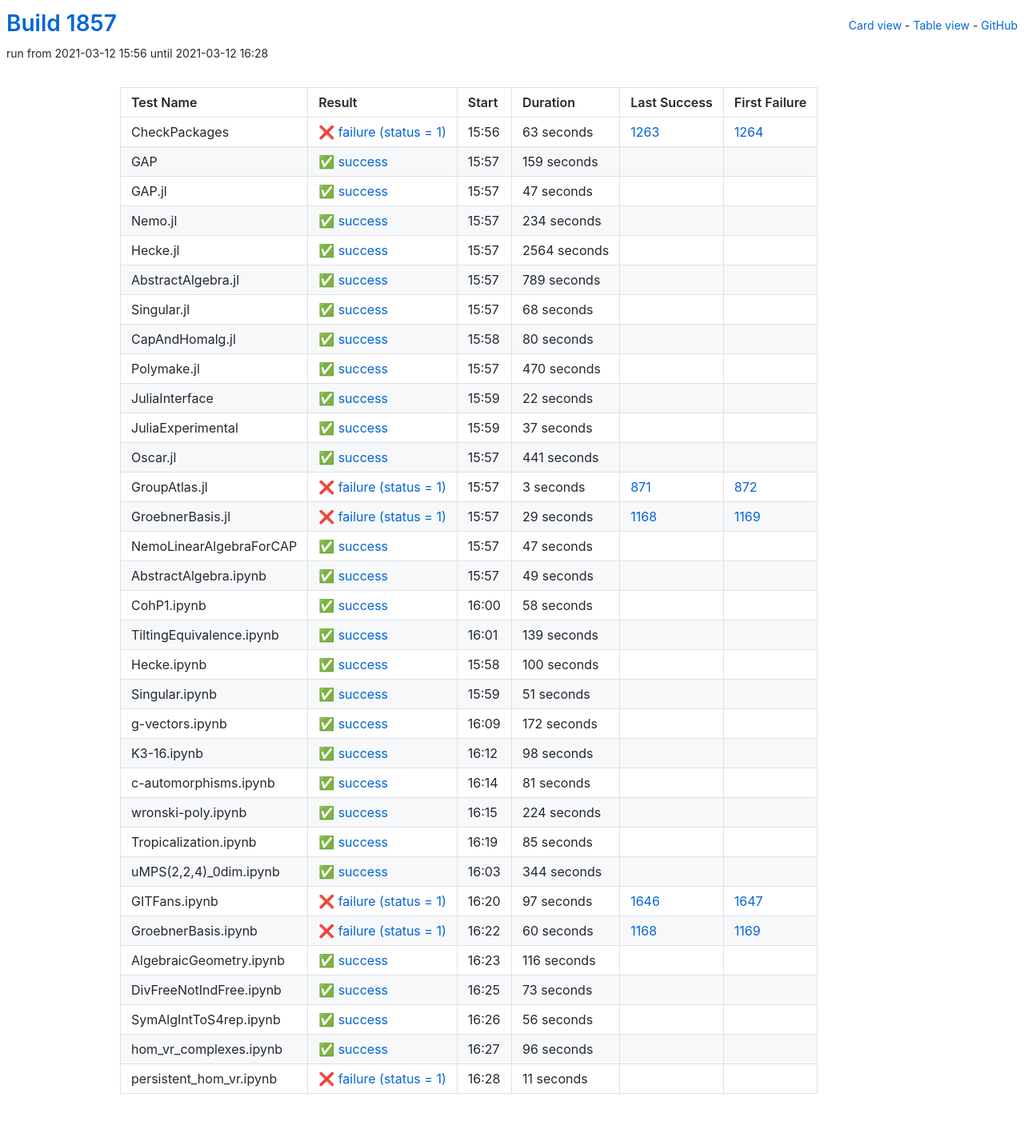
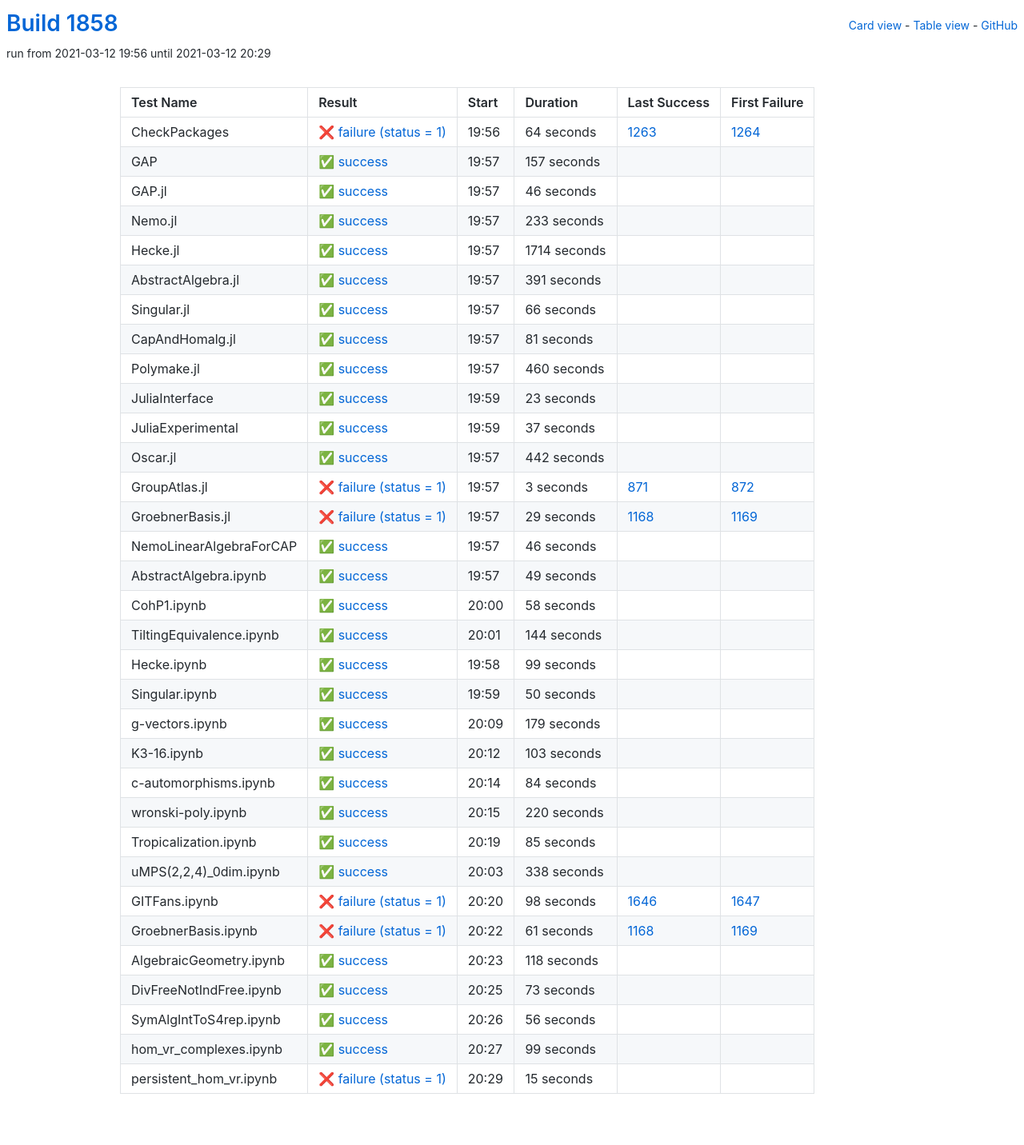
Before and after one commit to oscar-system/oscar-ci-status-stable, a Jekyll site: the page built from table.html, in a window 1280 px wide. Shown: the whole page at 80% size. Built offline with Jekyll 4.4.1, drawn with Linux system fonts in a browser that asks for light colours.

Commit message:
Build #1858

```diff
--- a/_data/ci.yml
+++ b/_data/ci.yml
@@ -1,6 +1,6 @@
 ---
-build: 1857
-build_url: https://oscarci.mathematik.uni-kl.de/job/oscar-stable/1857/
+build: 1858
+build_url: https://oscarci.mathematik.uni-kl.de/job/oscar-stable/1858/
 job: oscar-stable
 organization: oscar-system
 repo: oscar-ci-status-stable
@@ -8,128 +8,128 @@ repourl: https://github.com/oscar-system/oscar-ci-status-stable
 tests:
 - name: CheckPackages
   id: checkpackages
-  log: https://oscarci.mathematik.uni-kl.de/job/oscar-stable/1857/artifact/logs/build-1857/CheckPackages.log
-  start: 2021-03-12 15:56
+  log: https://oscarci.mathematik.uni-kl.de/job/oscar-stable/1858/artifact/logs/build-1858/CheckPackages.log
+  start: 2021-03-12 19:56
   success: false
   exitcode: 1
   status: failure
-  duration: 63
+  duration: 64
   last_success: 1263
   last_success_url: https://oscarci.mathematik.uni-kl.de/job/oscar-stable/1263/
   first_failure: 1264
   first_failure_url: https://oscarci.mathematik.uni-kl.de/job/oscar-stable/1264/
 - name: GAP
   id: gap
-  log: https://oscarci.mathematik.uni-kl.de/job/oscar-stable/1857/artifact/logs/build-1857/GAP.log
-  start: 2021-03-12 15:57
+  log: https://oscarci.mathematik.uni-kl.de/job/oscar-stable/1858/artifact/logs/build-1858/GAP.log
+  start: 2021-03-12 19:57
   success: true
   exitcode: 0
   status: success
-  duration: 159
+  duration: 157
   last_success: false
   last_success_url:
   first_failure: false
   first_failure_url:
 - name: GAP.jl
   id: gap-jl
-  log: https://oscarci.mathematik.uni-kl.de/job/oscar-stable/1857/artifact/logs/build-1857/GAP.jl.log
-  start: 2021-03-12 15:57
+  log: https://oscarci.mathematik.uni-kl.de/job/oscar-stable/1858/artifact/logs/build-1858/GAP.jl.log
+  start: 2021-03-12 19:57
   success: true
   exitcode: 0
   status: success
-  duration: 47
+  duration: 46
   last_success: false
   last_success_url:
   first_failure: false
   first_failure_url:
 - name: Nemo.jl
   id: nemo-jl
-  log: https://oscarci.mathematik.uni-kl.de/job/oscar-stable/1857/artifact/logs/build-1857/Nemo.jl.log
-  start: 2021-03-12 15:57
+  log: https://oscarci.mathematik.uni-kl.de/job/oscar-stable/1858/artifact/logs/build-1858/Nemo.jl.log
+  start: 2021-03-12 19:57
   success: true
   exitcode: 0
   status: success
-  duration: 234
+  duration: 233
   last_success: false
   last_success_url:
   first_failure: false
   first_failure_url:
 - name: Hecke.jl
   id: hecke-jl
-  log: https://oscarci.mathematik.uni-kl.de/job/oscar-stable/1857/artifact/logs/build-1857/Hecke.jl.log
-  start: 2021-03-12 15:57
+  log: https://oscarci.mathematik.uni-kl.de/job/oscar-stable/1858/artifact/logs/build-1858/Hecke.jl.log
+  start: 2021-03-12 19:57
   success: true
   exitcode: 0
   status: success
-  duration: 2564
+  duration: 1714
   last_success: false
   last_success_url:
   first_failure: false
   first_failure_url:
 - name: AbstractAlgebra.jl
   id: abstractalgebra-jl
-  log: https://oscarci.mathematik.uni-kl.de/job/oscar-stable/1857/artifact/logs/build-1857/AbstractAlgebra.jl.log
-  start: 2021-03-12 15:57
+  log: https://oscarci.mathematik.uni-kl.de/job/oscar-stable/1858/artifact/logs/build-1858/AbstractAlgebra.jl.log
+  start: 2021-03-12 19:57
   success: true
   exitcode: 0
   status: success
-  duration: 789
+  duration: 391
   last_success: false
   last_success_url:
   first_failure: false
   first_failure_url:
 - name: Singular.jl
   id: singular-jl
-  log: https://oscarci.mathematik.uni-kl.de/job/oscar-stable/1857/artifact/logs/build-1857/Singular.jl.log
-  start: 2021-03-12 15:57
+  log: https://oscarci.mathematik.uni-kl.de/job/oscar-stable/1858/artifact/logs/build-1858/Singular.jl.log
+  start: 2021-03-12 19:57
   success: true
   exitcode: 0
   status: success
-  duration: 68
+  duration: 66
   last_success: false
   last_success_url:
   first_failure: false
   first_failure_url:
 - name: CapAndHomalg.jl
   id: capandhomalg-jl
-  log: https://oscarci.mathematik.uni-kl.de/job/oscar-stable/1857/artifact/logs/build-1857/CapAndHomalg.jl.log
-  start: 2021-03-12 15:58
+  log: https://oscarci.mathematik.uni-kl.de/job/oscar-stable/1858/artifact/logs/build-1858/CapAndHomalg.jl.log
+  start: 2021-03-12 19:57
   success: true
   exitcode: 0
   status: success
-  duration: 80
+  duration: 81
   last_success: false
   last_success_url:
   first_failure: false
   first_failure_url:
 - name: Polymake.jl
   id: polymake-jl
-  log: https://oscarci.mathematik.uni-kl.de/job/oscar-stable/1857/artifact/logs/build-1857/Polymake.jl.log
-  start: 2021-03-12 15:57
+  log: https://oscarci.mathematik.uni-kl.de/job/oscar-stable/1858/artifact/logs/build-1858/Polymake.jl.log
+  start: 2021-03-12 19:57
   success: true
   exitcode: 0
   status: success
-  duration: 470
+  duration: 460
   last_success: false
   last_success_url:
   first_failure: false
   first_failure_url:
 - name: JuliaInterface
   id: juliainterface
-  log: https://oscarci.mathematik.uni-kl.de/job/oscar-stable/1857/artifact/logs/build-1857/JuliaInterface.log
-  start: 2021-03-12 15:59
+  log: https://oscarci.mathematik.uni-kl.de/job/oscar-stable/1858/artifact/logs/build-1858/JuliaInterface.log
+  start: 2021-03-12 19:59
   success: true
   exitcode: 0
   status: success
-  duration: 22
+  duration: 23
   last_success: false
   last_success_url:
   first_failure: false
   first_failure_url:
 - name: JuliaExperimental
   id: juliaexperimental
-  log: https://oscarci.mathematik.uni-kl.de/job/oscar-stable/1857/artifact/logs/build-1857/JuliaExperimental.log
-  start: 2021-03-12 15:59
+  log: https://oscarci.mathematik.uni-kl.de/job/oscar-stable/1858/artifact/logs/build-1858/JuliaExperimental.log
+  start: 2021-03-12 19:59
   success: true
   exitcode: 0
   status: success
@@ -140,20 +140,20 @@ tests:
   first_failure_url:
 - name: Oscar.jl
   id: oscar-jl
-  log: https://oscarci.mathematik.uni-kl.de/job/oscar-stable/1857/artifact/logs/build-1857/Oscar.jl.log
-  start: 2021-03-12 15:57
+  log: https://oscarci.mathematik.uni-kl.de/job/oscar-stable/1858/artifact/logs/build-1858/Oscar.jl.log
+  start: 2021-03-12 19:57
   success: true
   exitcode: 0
   status: success
-  duration: 441
+  duration: 442
   last_success: false
   last_success_url:
   first_failure: false
   first_failure_url:
 - name: GroupAtlas.jl
   id: groupatlas-jl
-  log: https://oscarci.mathematik.uni-kl.de/job/oscar-stable/1857/artifact/logs/build-1857/GroupAtlas.jl.log
-  start: 2021-03-12 15:57
+  log: https://oscarci.mathematik.uni-kl.de/job/oscar-stable/1858/artifact/logs/build-1858/GroupAtlas.jl.log
+  start: 2021-03-12 19:57
   success: false
   exitcode: 1
   status: failure
@@ -164,8 +164,8 @@ tests:
   first_failure_url: https://oscarci.mathematik.uni-kl.de/job/oscar-stable/872/
 - name: GroebnerBasis.jl
   id: groebnerbasis-jl
-  log: https://oscarci.mathematik.uni-kl.de/job/oscar-stable/1857/artifact/logs/build-1857/GroebnerBasis.jl.log
-  start: 2021-03-12 15:57
+  log: https://oscarci.mathematik.uni-kl.de/job/oscar-stable/1858/artifact/logs/build-1858/GroebnerBasis.jl.log
+  start: 2021-03-12 19:57
   success: false
   exitcode: 1
   status: failure
@@ -176,20 +176,20 @@ tests:
   first_failure_url: https://oscarci.mathematik.uni-kl.de/job/oscar-stable/1169/
 - name: NemoLinearAlgebraForCAP
   id: nemolinearalgebraforcap
-  log: https://oscarci.mathematik.uni-kl.de/job/oscar-stable/1857/artifact/logs/build-1857/NemoLinearAlgebraForCAP.log
-  start: 2021-03-12 15:57
+  log: https://oscarci.mathematik.uni-kl.de/job/oscar-stable/1858/artifact/logs/build-1858/NemoLinearAlgebraForCAP.log
+  start: 2021-03-12 19:57
   success: true
   exitcode: 0
   status: success
-  duration: 47
+  duration: 46
   last_success: false
   last_success_url:
   first_failure: false
   first_failure_url:
 - name: AbstractAlgebra.ipynb
   id: abstractalgebra-ipynb
-  log: https://oscarci.mathematik.uni-kl.de/job/oscar-stable/1857/artifact/logs/build-1857/AbstractAlgebra.ipynb.log
-  start: 2021-03-12 15:57
+  log: https://oscarci.mathematik.uni-kl.de/job/oscar-stable/1858/artifact/logs/build-1858/AbstractAlgebra.ipynb.log
+  start: 2021-03-12 19:57
   success: true
   exitcode: 0
   status: success
@@ -200,8 +200,8 @@ tests:
   first_failure_url:
 - name: CohP1.ipynb
   id: cohp1-ipynb
-  log: https://oscarci.mathematik.uni-kl.de/job/oscar-stable/1857/artifact/logs/build-1857/CohP1.ipynb.log
-  start: 2021-03-12 16:00
+  log: https://oscarci.mathematik.uni-kl.de/job/oscar-stable/1858/artifact/logs/build-1858/CohP1.ipynb.log
+  start: 2021-03-12 20:00
   success: true
   exitcode: 0
   status: success
@@ -212,92 +212,92 @@ tests:
   first_failure_url:
 - name: TiltingEquivalence.ipynb
   id: tiltingequivalence-ipynb
-  log: https://oscarci.mathematik.uni-kl.de/job/oscar-stable/1857/artifact/logs/build-1857/TiltingEquivalence.ipynb.log
-  start: 2021-03-12 16:01
+  log: https://oscarci.mathematik.uni-kl.de/job/oscar-stable/1858/artifact/logs/build-1858/TiltingEquivalence.ipynb.log
+  start: 2021-03-12 20:01
   success: true
   exitcode: 0
   status: success
-  duration: 139
+  duration: 144
   last_success: false
   last_success_url:
   first_failure: false
   first_failure_url:
 - name: Hecke.ipynb
   id: hecke-ipynb
-  log: https://oscarci.mathematik.uni-kl.de/job/oscar-stable/1857/artifact/logs/build-1857/Hecke.ipynb.log
-  start: 2021-03-12 15:58
+  log: https://oscarci.mathematik.uni-kl.de/job/oscar-stable/1858/artifact/logs/build-1858/Hecke.ipynb.log
+  start: 2021-03-12 19:58
   success: true
   exitcode: 0
   status: success
-  duration: 100
+  duration: 99
   last_success: false
   last_success_url:
   first_failure: false
   first_failure_url:
 - name: Singular.ipynb
   id: singular-ipynb
-  log: https://oscarci.mathematik.uni-kl.de/job/oscar-stable/1857/artifact/logs/build-1857/Singular.ipynb.log
-  start: 2021-03-12 15:59
+  log: https://oscarci.mathematik.uni-kl.de/job/oscar-stable/1858/artifact/logs/build-1858/Singular.ipynb.log
+  start: 2021-03-12 19:59
   success: true
   exitcode: 0
   status: success
-  duration: 51
+  duration: 50
   last_success: false
   last_success_url:
   first_failure: false
   first_failure_url:
 - name: g-vectors.ipynb
   id: g-vectors-ipynb
-  log: https://oscarci.mathematik.uni-kl.de/job/oscar-stable/1857/artifact/logs/build-1857/g-vectors.ipynb.log
-  start: 2021-03-12 16:09
+  log: https://oscarci.mathematik.uni-kl.de/job/oscar-stable/1858/artifact/logs/build-1858/g-vectors.ipynb.log
+  start: 2021-03-12 20:09
   success: true
   exitcode: 0
   status: success
-  duration: 172
+  duration: 179
   last_success: false
   last_success_url:
   first_failure: false
   first_failure_url:
 - name: K3-16.ipynb
   id: k3-16-ipynb
-  log: https://oscarci.mathematik.uni-kl.de/job/oscar-stable/1857/artifact/logs/build-1857/K3-16.ipynb.log
-  start: 2021-03-12 16:12
+  log: https://oscarci.mathematik.uni-kl.de/job/oscar-stable/1858/artifact/logs/build-1858/K3-16.ipynb.log
+  start: 2021-03-12 20:12
   success: true
   exitcode: 0
   status: success
-  duration: 98
+  duration: 103
   last_success: false
   last_success_url:
   first_failure: false
   first_failure_url:
 - name: c-automorphisms.ipynb
   id: c-automorphisms-ipynb
-  log: https://oscarci.mathematik.uni-kl.de/job/oscar-stable/1857/artifact/logs/build-1857/c-automorphisms.ipynb.log
-  start: 2021-03-12 16:14
+  log: https://oscarci.mathematik.uni-kl.de/job/oscar-stable/1858/artifact/logs/build-1858/c-automorphisms.ipynb.log
+  start: 2021-03-12 20:14
   success: true
   exitcode: 0
   status: success
-  duration: 81
+  duration: 84
   last_success: false
   last_success_url:
   first_failure: false
   first_failure_url:
 - name: wronski-poly.ipynb
   id: wronski-poly-ipynb
-  log: https://oscarci.mathematik.uni-kl.de/job/oscar-stable/1857/artifact/logs/build-1857/wronski-poly.ipynb.log
-  start: 2021-03-12 16:15
+  log: https://oscarci.mathematik.uni-kl.de/job/oscar-stable/1858/artifact/logs/build-1858/wronski-poly.ipynb.log
+  start: 2021-03-12 20:15
   success: true
   exitcode: 0
   status: success
-  duration: 224
+  duration: 220
   last_success: false
   last_success_url:
   first_failure: false
   first_failure_url:
 - name: Tropicalization.ipynb
   id: tropicalization-ipynb
-  log: https://oscarci.mathematik.uni-kl.de/job/oscar-stable/1857/artifact/logs/build-1857/Tropicalization.ipynb.log
-  start: 2021-03-12 16:19
+  log: https://oscarci.mathematik.uni-kl.de/job/oscar-stable/1858/artifact/logs/build-1858/Tropicalization.ipynb.log
+  start: 2021-03-12 20:19
   success: true
   exitcode: 0
   status: success
@@ -308,56 +308,56 @@ tests:
   first_failure_url:
 - name: uMPS(2,2,4)_0dim.ipynb
   id: umps-2-2-4-0dim-ipynb
-  log: https://oscarci.mathematik.uni-kl.de/job/oscar-stable/1857/artifact/logs/build-1857/uMPS-2-2-4-_0dim.ipynb.log
-  start: 2021-03-12 16:03
+  log: https://oscarci.mathematik.uni-kl.de/job/oscar-stable/1858/artifact/logs/build-1858/uMPS-2-2-4-_0dim.ipynb.log
+  start: 2021-03-12 20:03
   success: true
   exitcode: 0
   status: success
-  duration: 344
+  duration: 338
   last_success: false
   last_success_url:
   first_failure: false
   first_failure_url:
 - name: GITFans.ipynb
   id: gitfans-ipynb
-  log: https://oscarci.mathematik.uni-kl.de/job/oscar-stable/1857/artifact/logs/build-1857/GITFans.ipynb.log
-  start: 2021-03-12 16:20
+  log: https://oscarci.mathematik.uni-kl.de/job/oscar-stable/1858/artifact/logs/build-1858/GITFans.ipynb.log
+  start: 2021-03-12 20:20
   success: false
   exitcode: 1
   status: failure
-  duration: 97
+  duration: 98
   last_success: 1646
   last_success_url: https://oscarci.mathematik.uni-kl.de/job/oscar-stable/1646/
   first_failure: 1647
   first_failure_url: https://oscarci.mathematik.uni-kl.de/job/oscar-stable/1647/
 - name: GroebnerBasis.ipynb
   id: groebnerbasis-ipynb
-  log: https://oscarci.mathematik.uni-kl.de/job/oscar-stable/1857/artifact/logs/build-1857/GroebnerBasis.ipynb.log
-  start: 2021-03-12 16:22
+  log: https://oscarci.mathematik.uni-kl.de/job/oscar-stable/1858/artifact/logs/build-1858/GroebnerBasis.ipynb.log
+  start: 2021-03-12 20:22
   success: false
   exitcode: 1
   status: failure
-  duration: 60
+  duration: 61
   last_success: 1168
   last_success_url: https://oscarci.mathematik.uni-kl.de/job/oscar-stable/1168/
   first_failure: 1169
   first_failure_url: https://oscarci.mathematik.uni-kl.de/job/oscar-stable/1169/
 - name: AlgebraicGeometry.ipynb
   id: algebraicgeometry-ipynb
-  log: https://oscarci.mathematik.uni-kl.de/job/oscar-stable/1857/artifact/logs/build-1857/AlgebraicGeometry.ipynb.log
-  start: 2021-03-12 16:23
+  log: https://oscarci.mathematik.uni-kl.de/job/oscar-stable/1858/artifact/logs/build-1858/AlgebraicGeometry.ipynb.log
+  start: 2021-03-12 20:23
   success: true
   exitcode: 0
   status: success
-  duration: 116
+  duration: 118
   last_success: false
   last_success_url:
   first_failure: false
   first_failure_url:
 - name: DivFreeNotIndFree.ipynb
   id: divfreenotindfree-ipynb
-  log: https://oscarci.mathematik.uni-kl.de/job/oscar-stable/1857/artifact/logs/build-1857/DivFreeNotIndFree.ipynb.log
-  start: 2021-03-12 16:25
+  log: https://oscarci.mathematik.uni-kl.de/job/oscar-stable/1858/artifact/logs/build-1858/DivFreeNotIndFree.ipynb.log
+  start: 2021-03-12 20:25
   success: true
   exitcode: 0
   status: success
@@ -368,8 +368,8 @@ tests:
   first_failure_url:
 - name: SymAlgIntToS4rep.ipynb
   id: symalginttos4rep-ipynb
-  log: https://oscarci.mathematik.uni-kl.de/job/oscar-stable/1857/artifact/logs/build-1857/SymAlgIntToS4rep.ipynb.log
-  start: 2021-03-12 16:26
+  log: https://oscarci.mathematik.uni-kl.de/job/oscar-stable/1858/artifact/logs/build-1858/SymAlgIntToS4rep.ipynb.log
+  start: 2021-03-12 20:26
   success: true
   exitcode: 0
   status: success
@@ -380,24 +380,24 @@ tests:
   first_failure_url:
 - name: hom_vr_complexes.ipynb
   id: hom-vr-complexes-ipynb
-  log: https://oscarci.mathematik.uni-kl.de/job/oscar-stable/1857/artifact/logs/build-1857/hom_vr_complexes.ipynb.log
-  start: 2021-03-12 16:27
+  log: https://oscarci.mathematik.uni-kl.de/job/oscar-stable/1858/artifact/logs/build-1858/hom_vr_complexes.ipynb.log
+  start: 2021-03-12 20:27
   success: true
   exitcode: 0
   status: success
-  duration: 96
+  duration: 99
   last_success: false
   last_success_url:
   first_failure: false
   first_failure_url:
 - name: persistent_hom_vr.ipynb
   id: persistent-hom-vr-ipynb
-  log: https://oscarci.mathematik.uni-kl.de/job/oscar-stable/1857/artifact/logs/build-1857/persistent_hom_vr.ipynb.log
-  start: 2021-03-12 16:28
+  log: https://oscarci.mathematik.uni-kl.de/job/oscar-stable/1858/artifact/logs/build-1858/persistent_hom_vr.ipynb.log
+  start: 2021-03-12 20:29
   success: false
   exitcode: 1
   status: failure
-  duration: 11
+  duration: 15
   last_success: false
   last_success_url:
   first_failure: false
```
Also changed, not shown: README.md.
